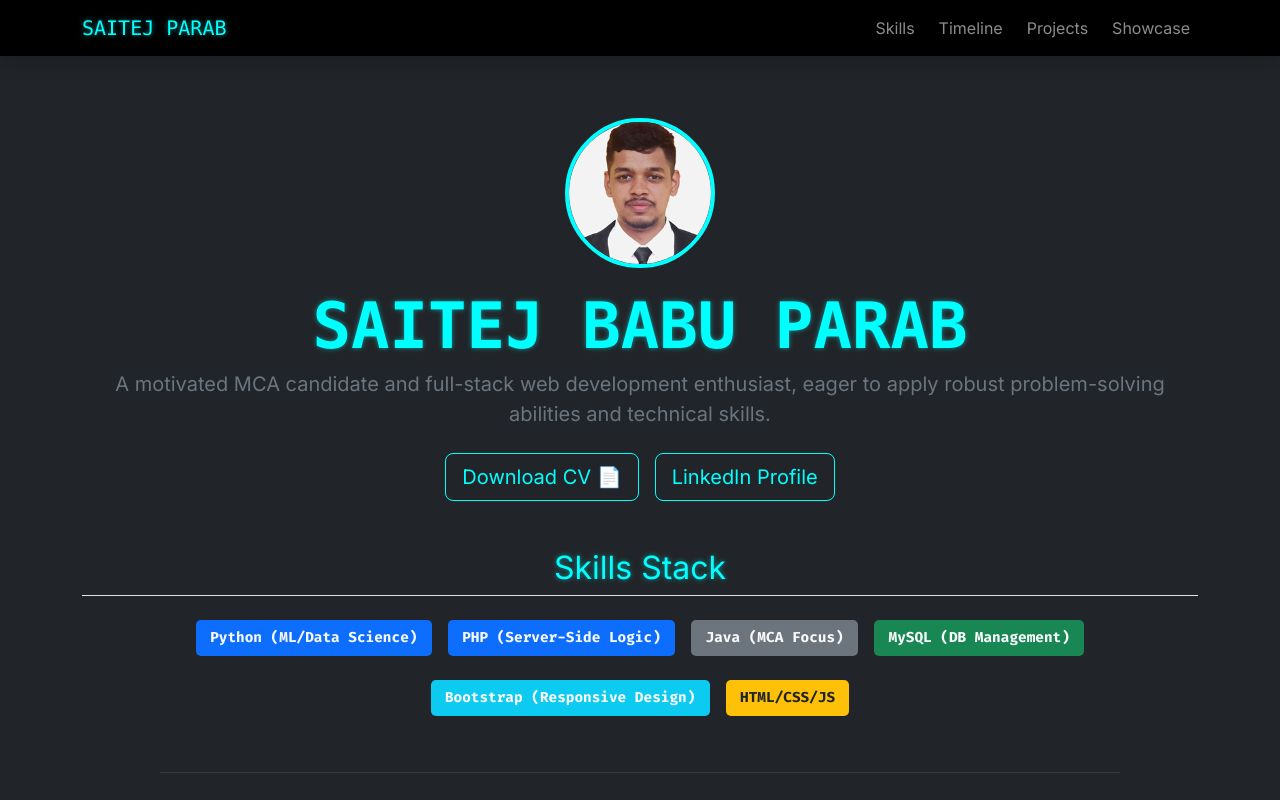
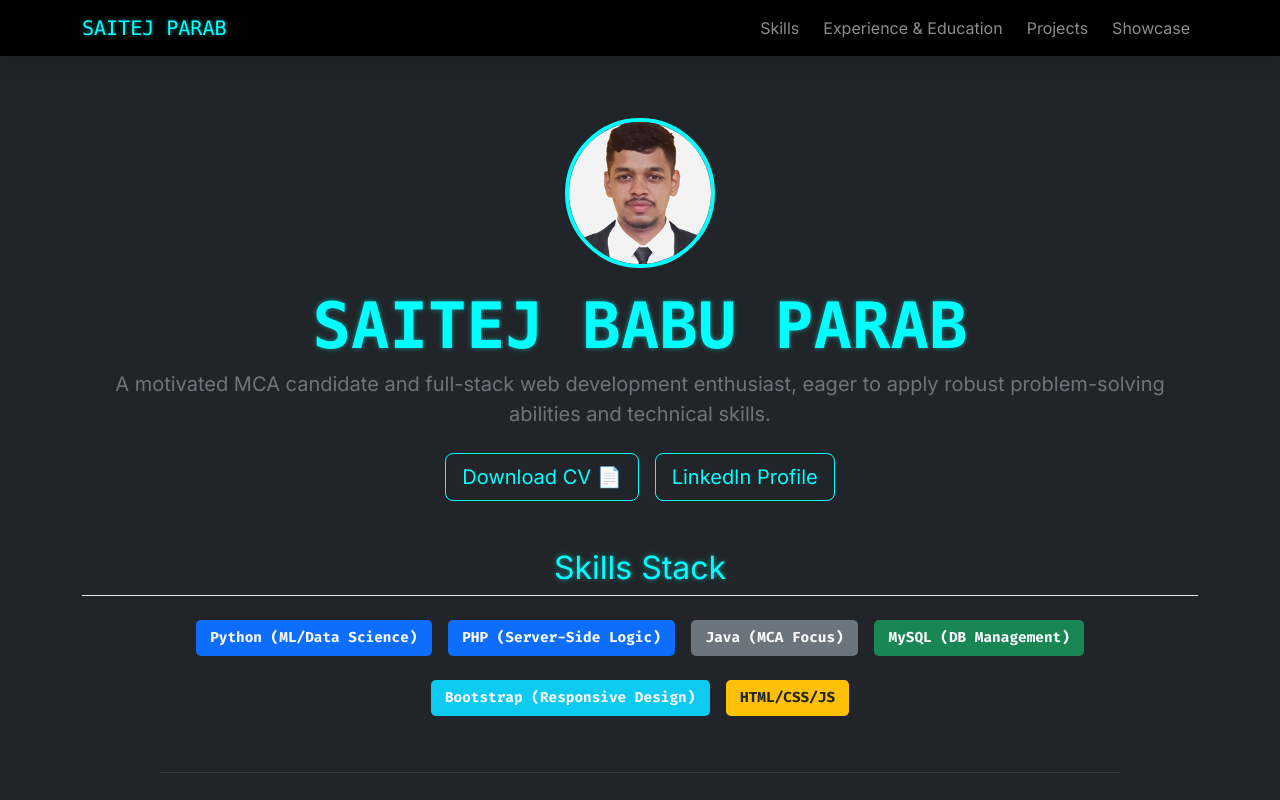
Before and after one commit to Saitejparab/Portfolio, a plain HTML site: page index.html in a window 1280 px wide. Shown: the top 800 px of the page. Drawn offline with nearby package versions, Linux system fonts and the light colour scheme.

Commit message:
Update index.html

```diff
--- a/index.html
+++ b/index.html
@@ -119,7 +119,7 @@
                         <a class="nav-link" href="#skills">Skills</a>
                     </li>
                     <li class="nav-item">
-                        <a class="nav-link" href="#experience">Timeline</a>
+                        <a class="nav-link" href="#experience">Experience & Education</a>
                     </li>
                     <li class="nav-item">
                         <a class="nav-link" href="#projects">Projects</a>
```
